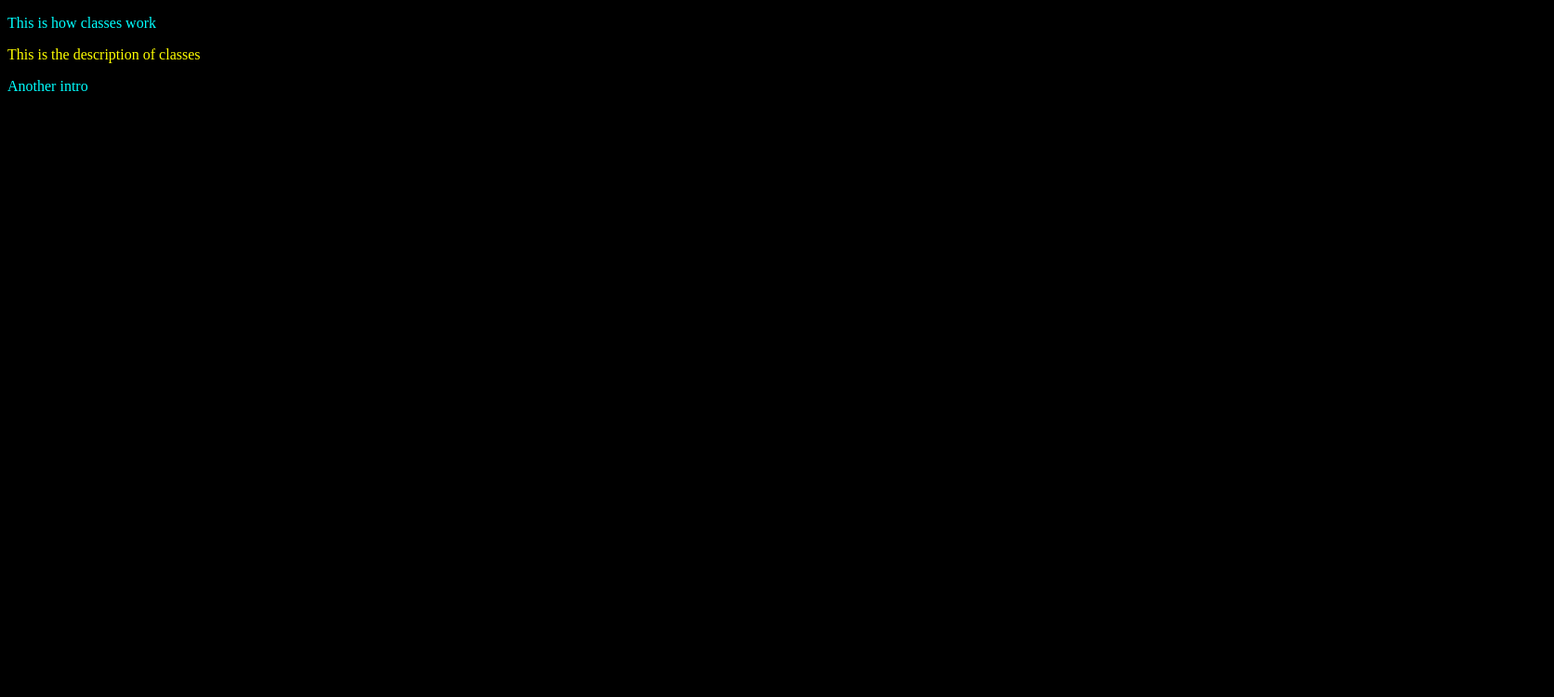
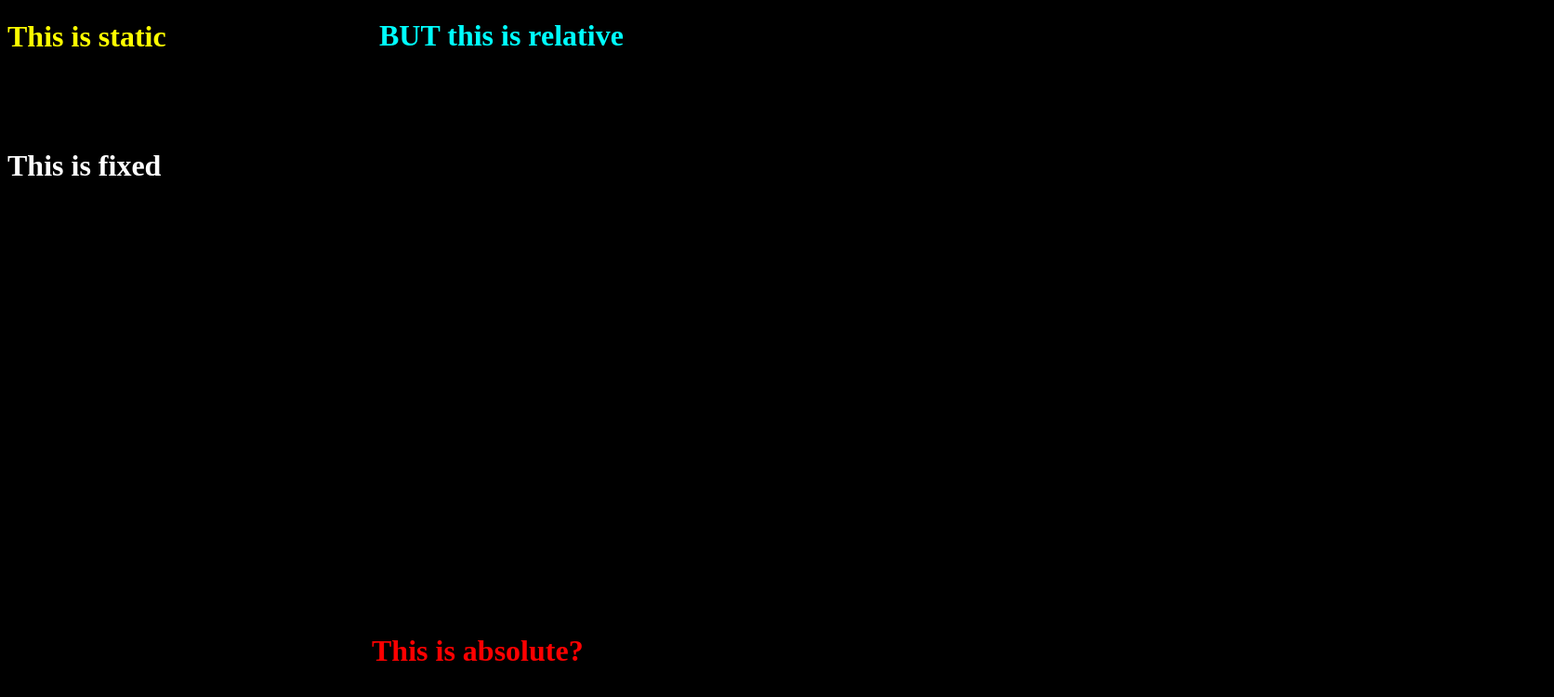
Before and after one commit to PythonPerfectionist/S205-2023, a plain HTML site: page unit3.html in a window 1280 px wide. Shown: the whole page at 93% size, 1672 px wide, since content can reach past the window. Drawn offline with Linux system fonts and the light colour scheme.

Commit message:
position code

```diff
--- a/unit3.css
+++ b/unit3.css
@@ -9,4 +9,29 @@
 body
 {
   background-color:black;
+  color:white;
 }
+.static_pos
+{
+  position:static;
+  color:yellow
+}
+.relative_pos
+{
+  position:relative;
+  bottom:60px;
+  left:400px;
+  color:cyan;
+}
+.absolute_pos
+{
+  position:absolute;
+  bottom:60px;
+  left:400px;
+  color:red;
+}
+.fixed_pos
+{
+  position:fixed;
+  top:400;
+}
--- a/unit3.html
+++ b/unit3.html
@@ -4,8 +4,14 @@
   <link rel="stylesheet" type = "text/css" href = "unit3.css">
 </head>
 <body>
+  <!-- This is how to use classes
   <p class = "intro">This is how classes work</p>
   <p class = "desc">This is the description of classes</p>
   <p class = "intro">Another intro</p>
+  -->
+  <h1 class = "static_pos">This is static</h1>
+  <h1 class = "relative_pos">BUT this is relative</h1>
+  <h1 class = "absolute_pos">This is absolute?</h1>
+  <h1 class = "fixed_pos">This is fixed</h1>
 </body>
 </html>
```
Also changed, not shown: 1 other file.
